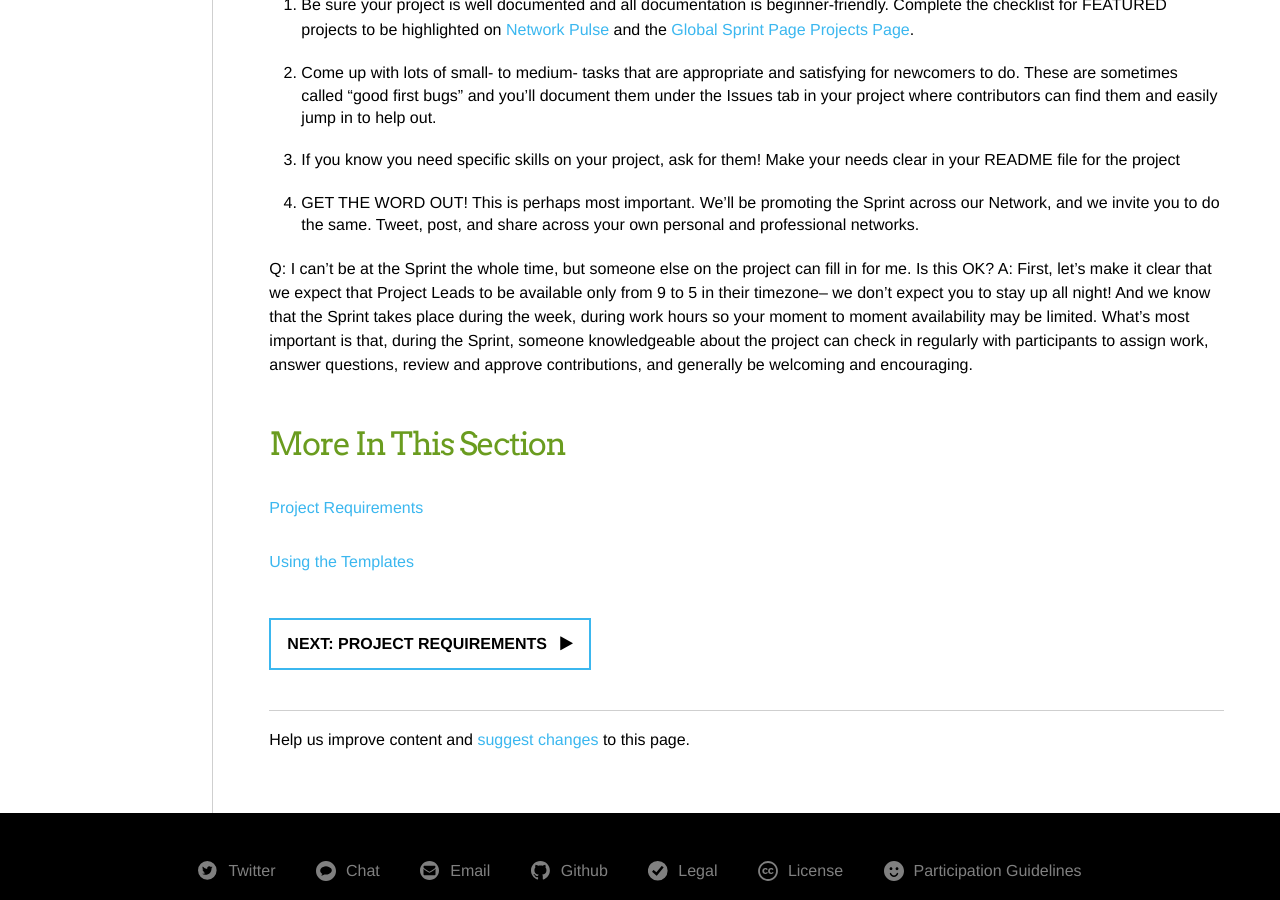
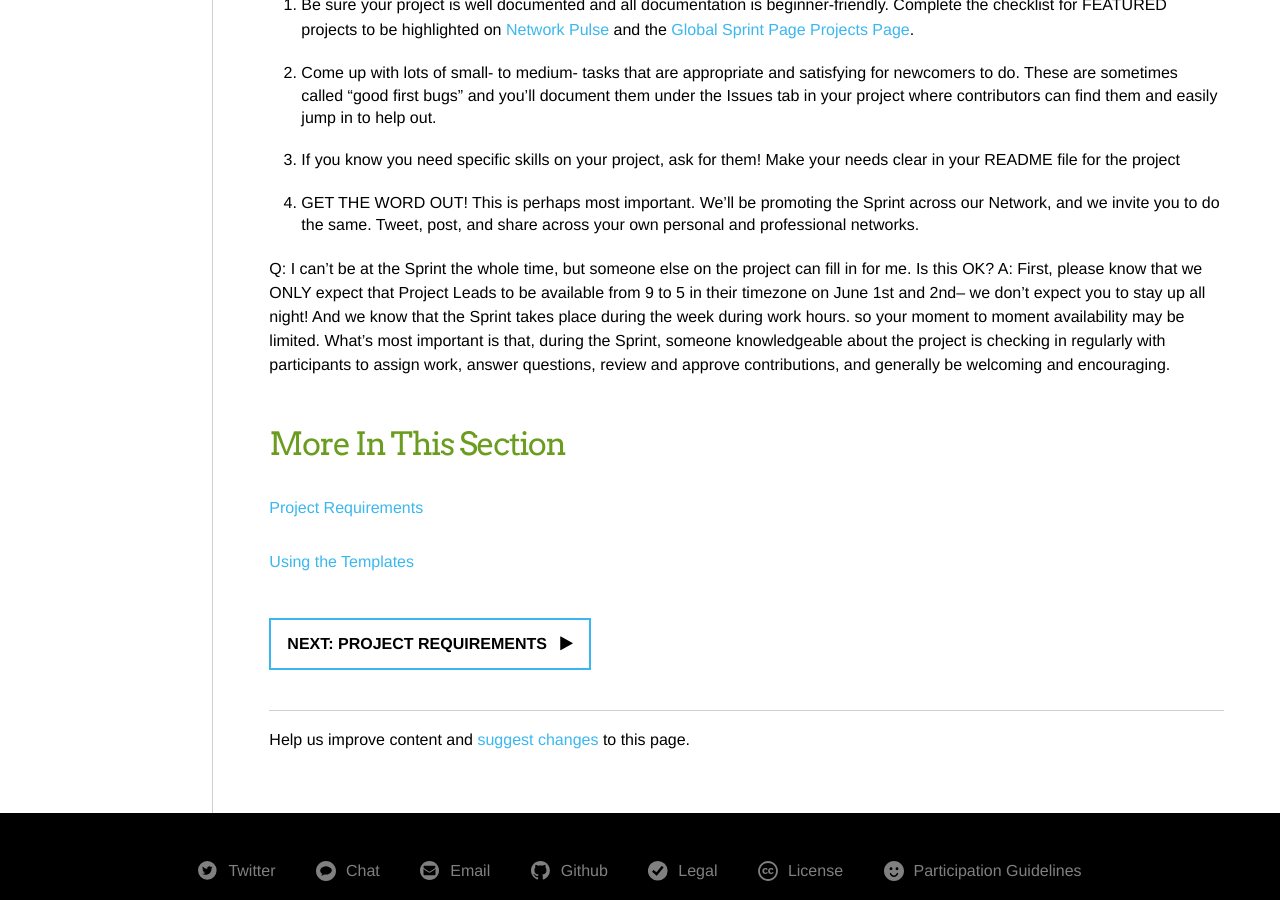
Before and after one commit to mozilla/global-sprint, a Jekyll site: the page built from _articles/project-lead.md, in a window 1280 px wide and 900 px high, scrolled down 1766 px. Built offline with Jekyll 4.4.1, drawn with Linux system fonts in a browser that asks for light colours; comment, search, counter and statistics services are not loaded; a style sheet for code colours, icons or effects is not loaded; some of the changed text lies outside the part shown.

Commit message:
Update project-lead.md

```diff
--- a/_articles/project-lead.md
+++ b/_articles/project-lead.md
@@ -52,4 +52,4 @@ A: There are three great ways to attract contributors to your project.
 4. GET THE WORD OUT! This is perhaps most important. We'll be promoting the Sprint across our Network, and we invite you to do the same. Tweet, post, and share across your own personal and professional networks.
 
 **Q: I can't be at the Sprint the whole time, but someone else on the project can fill in for me. Is this OK?**
-A: First, let's make it clear that we expect that Project Leads to be available only from 9 to 5 in their timezone-- we don't expect you to stay up all night! And we know that the Sprint takes place during the week, during work hours so your moment to moment availability may be limited. What's most important is that, during the Sprint, someone knowledgeable about the project can check in regularly with participants to assign work, answer questions, review and approve contributions, and generally be welcoming and encouraging.
+A: First, please know that we ONLY expect that Project Leads to be available from 9 to 5 in their timezone on June 1st and 2nd-- **we don't expect you to stay up all night!** And we know that the Sprint takes place during the week during work hours. so your moment to moment availability may be limited. What's most important is that, during the Sprint, someone knowledgeable about the project is checking in regularly with participants to assign work, answer questions, review and approve contributions, and generally be welcoming and encouraging.
```
Also changed, not shown: other parts of _articles/project-lead.md (+1 -1 lines).
